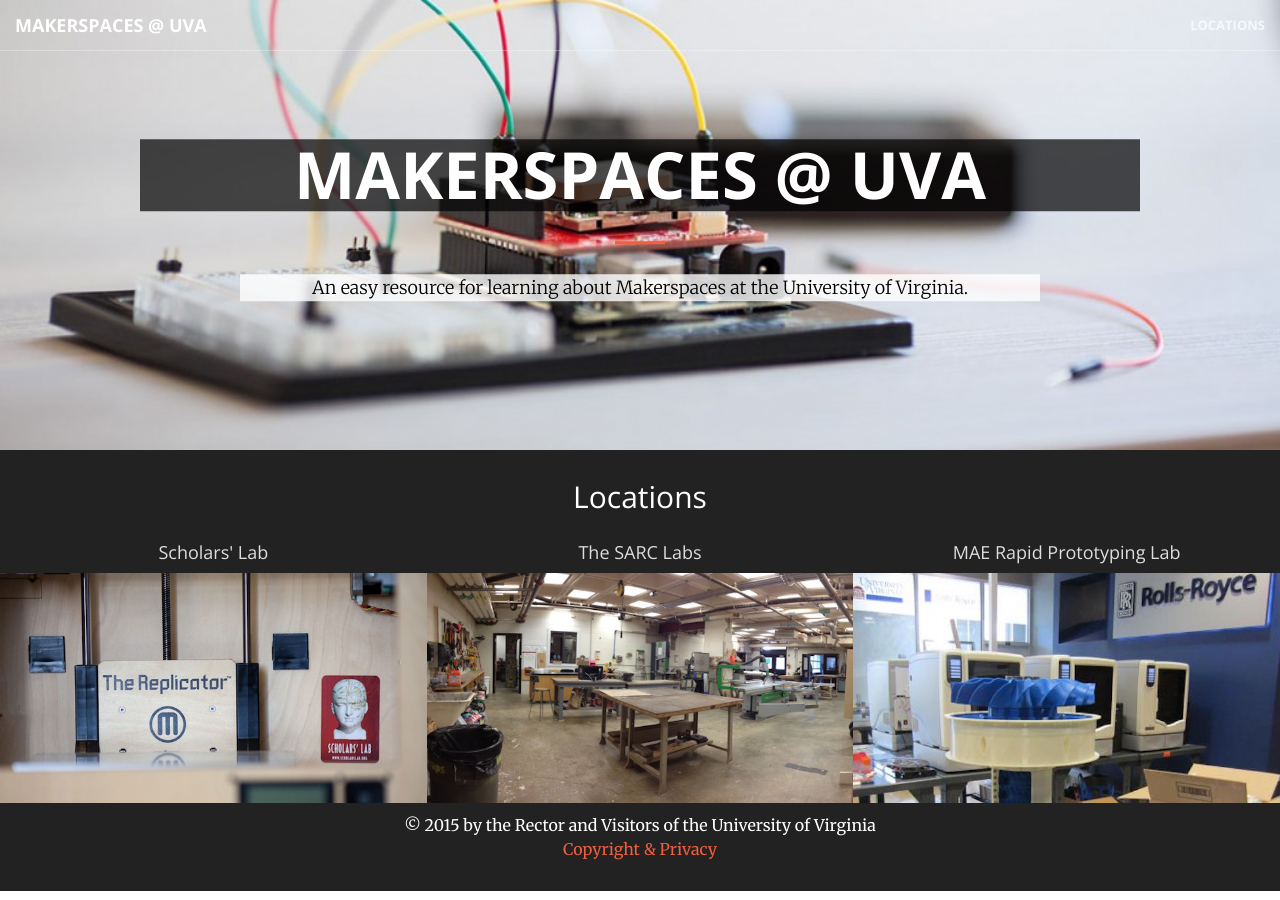
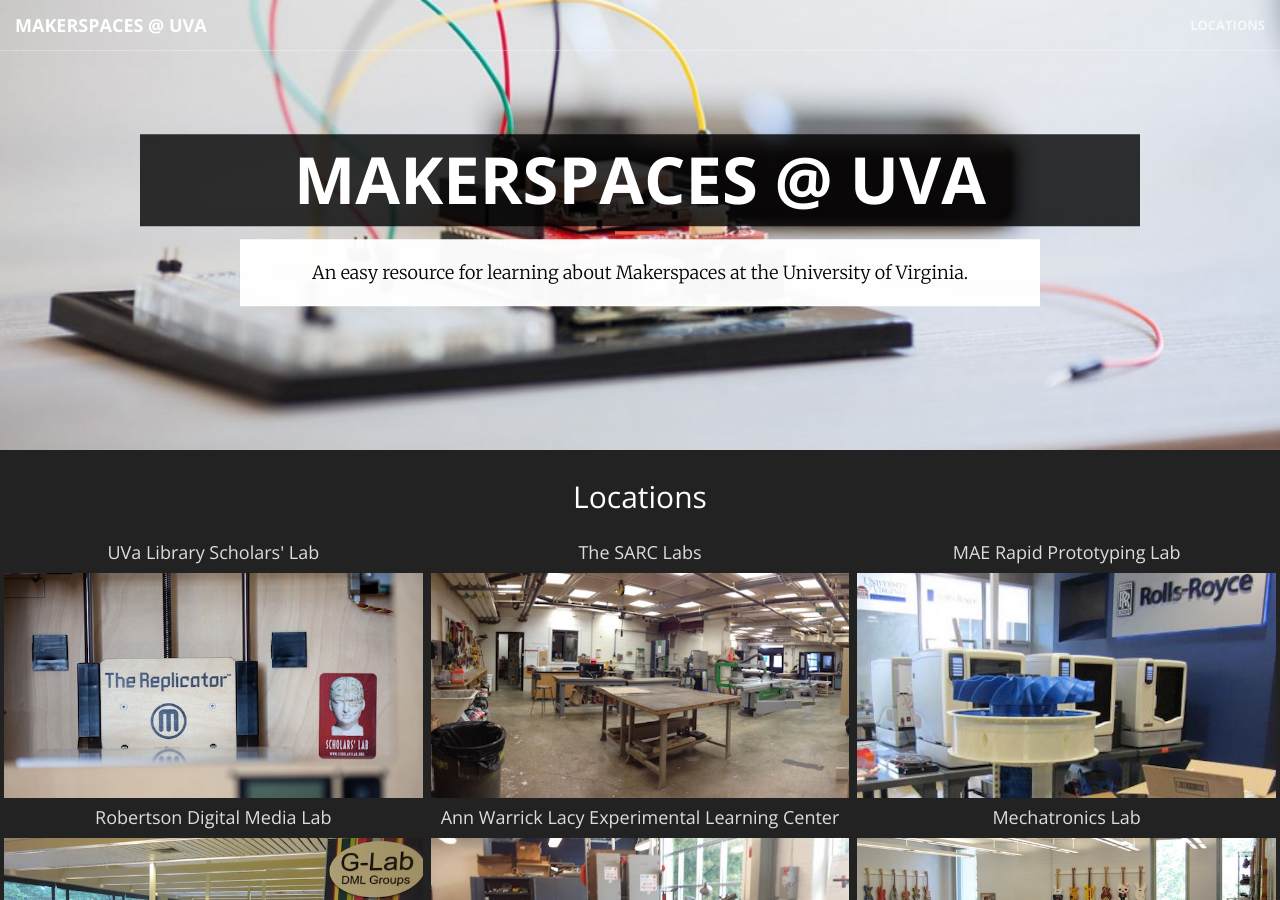
Before and after one commit to ammonshepherd/uva-makerspaces, a Jekyll site: the page built from index.html, in a window 1280 px wide and 900 px high. Built offline with Jekyll 4.4.1, drawn with Linux system fonts in a browser that asks for light colours; some of the changed text lies outside the part shown.

Commit message:
Add three more labs and names for all.

```diff
--- a/_includes/portfolio.html
+++ b/_includes/portfolio.html
@@ -16,8 +16,10 @@
 <section class="no-padding" id="portfolio">
     <div class="container-fluid">
         <div class="row no-gutter">
+
+
             <div class="col-lg-4 col-sm-6">
-              <h4 class="locations-title"><a href="{{ site.url }}/scholarslab.html">Scholars' Lab</a></h4>
+              <h4 class="locations-title"><a href="{{ site.url }}/scholarslab.html">UVa Library Scholars' Lab</a></h4>
                 <a href="/scholarslab.html" class="portfolio-box">
                     <img src="img/portfolio/scholarslab.jpg" class="img-responsive" alt="">
                     <div class="portfolio-box-caption">
@@ -64,53 +66,107 @@
                     </div>
                 </a>
             </div>
-            <!--
+
+
             <div class="col-lg-4 col-sm-6">
+              <h4 class="locations-title"><a href="{{ site.url }}/">Robertson Digital Media Lab</a></h4>
                 <a href="#" class="portfolio-box">
-                    <img src="img/portfolio/4.jpg" class="img-responsive" alt="">
+                    <img src="img/portfolio/dml.jpg" class="img-responsive" alt="">
                     <div class="portfolio-box-caption">
                         <div class="portfolio-box-caption-content">
                             <div class="project-category text-faded">
-                                Category
+                                Location
                             </div>
                             <div class="project-name">
-                                Project Name
+                                Makerspace Name
                             </div>
                         </div>
                     </div>
                 </a>
             </div>
             <div class="col-lg-4 col-sm-6">
+              <h4 class="locations-title"><a href="{{ site.url }}/">Ann Warrick Lacy Experimental Learning Center</a></h4>
                 <a href="#" class="portfolio-box">
-                    <img src="img/portfolio/5.jpg" class="img-responsive" alt="">
+                    <img src="img/portfolio/lacy-hall.jpg" class="img-responsive" alt="">
                     <div class="portfolio-box-caption">
                         <div class="portfolio-box-caption-content">
                             <div class="project-category text-faded">
-                                Category
+                                Location
                             </div>
                             <div class="project-name">
-                                Project Name
+                                Makerspace Name
                             </div>
                         </div>
                     </div>
                 </a>
             </div>
             <div class="col-lg-4 col-sm-6">
+              <h4 class="locations-title"><a href="{{ site.url }}/">Mechatronics Lab</a></h4>
+                <a href="#" class="portfolio-box">
+                    <img src="img/portfolio/mechatronics-lab.jpg" class="img-responsive" alt="">
+                    <div class="portfolio-box-caption">
+                        <div class="portfolio-box-caption-content">
+                            <div class="project-category text-faded">
+                                Location
+                            </div>
+                            <div class="project-name">
+                                Makerspace Name
+                            </div>
+                        </div>
+                    </div>
+                </a>
+            </div>
+
+
+            <div class="col-lg-4 col-sm-6">
+              <h4 class="locations-title"><a href="{{ site.url }}/">Drama Scenic Shop</a></h4>
+                <a href="#" class="portfolio-box">
+                    <img src="img/portfolio/4.jpg" class="img-responsive" alt="">
+                    <div class="portfolio-box-caption">
+                        <div class="portfolio-box-caption-content">
+                            <div class="project-category text-faded">
+                                Location
+                            </div>
+                            <div class="project-name">
+                                Makerspace Name
+                            </div>
+                        </div>
+                    </div>
+                </a>
+            </div>
+            <div class="col-lg-4 col-sm-6">
+              <h4 class="locations-title"><a href="{{ site.url }}/">Fiske Kimball Fine Arts Library</a></h4>
+                <a href="#" class="portfolio-box">
+                    <img src="img/portfolio/5.jpg" class="img-responsive" alt="">
+                    <div class="portfolio-box-caption">
+                        <div class="portfolio-box-caption-content">
+                            <div class="project-category text-faded">
+                                Location
+                            </div>
+                            <div class="project-name">
+                                Makerspace Name
+                            </div>
+                        </div>
+                    </div>
+                </a>
+            </div>
+            <div class="col-lg-4 col-sm-6">
+              <h4 class="locations-title"><a href="{{ site.url }}/">Studio Art Sculpture Shop</a></h4>
                 <a href="#" class="portfolio-box">
                     <img src="img/portfolio/6.jpg" class="img-responsive" alt="">
                     <div class="portfolio-box-caption">
                         <div class="portfolio-box-caption-content">
                             <div class="project-category text-faded">
-                                Category
+                                Location
                             </div>
                             <div class="project-name">
-                                Project Name
+                                Makerspace Name
                             </div>
                         </div>
                     </div>
                 </a>
             </div>
-            -->
+
         </div>
     </div>
 </section>
--- a/css/creative.css
+++ b/css/creative.css
@@ -62,6 +62,7 @@ p {
 
 .slab h1, .fablab h1, .rpl h1 {
   background: rgba(0,0,0,0.5);
+  margin-top: 50px;
 }
 
 .slab {
@@ -212,21 +213,23 @@ header .header-content {
 header .header-content .header-content-inner h1 {
     margin-top: 0;
     margin-bottom: 0;
+    padding: 10px;
     text-transform: uppercase;
     font-weight: 700;
-    background: rgba(0,0,0,0.7);
+    background: rgba(0,0,0,0.8);
 }
 
 header .header-content .header-content-inner hr {
-    margin: 30px auto;
+    margin: 5px auto;
 }
 
 header .header-content .header-content-inner p {
     margin-bottom: 10px;
+    padding: 20px;
     font-size: 16px;
     font-weight: 300;
     color: black;
-    background: rgba(255,255,255,0.8);
+    background: rgba(255,255,255,0.97);
 }
 
 @media(min-width:768px) {
@@ -296,8 +299,11 @@ header .header-content .header-content-inner p {
 .portfolio-box {
     display: block;
     position: relative;
-    margin: 0 auto;
+    margin: 0 4px;
     max-width: 650px;
+    -moz-box-shadow:    inset 0 0 20px 5px rgba(143,143,143,1);
+    -webkit-box-shadow: inset 0 0 20px 5px rgba(143,143,143,1);
+    box-shadow:         inset 0 0 20px 5px rgba(143,143,143,1);
 }
 
 .portfolio-box .portfolio-box-caption {
```
Also changed, not shown: img/portfolio/dml.jpg (added), img/portfolio/lacy-hall.jpg (added), img/portfolio/mechatronics-lab.jpg (added).
